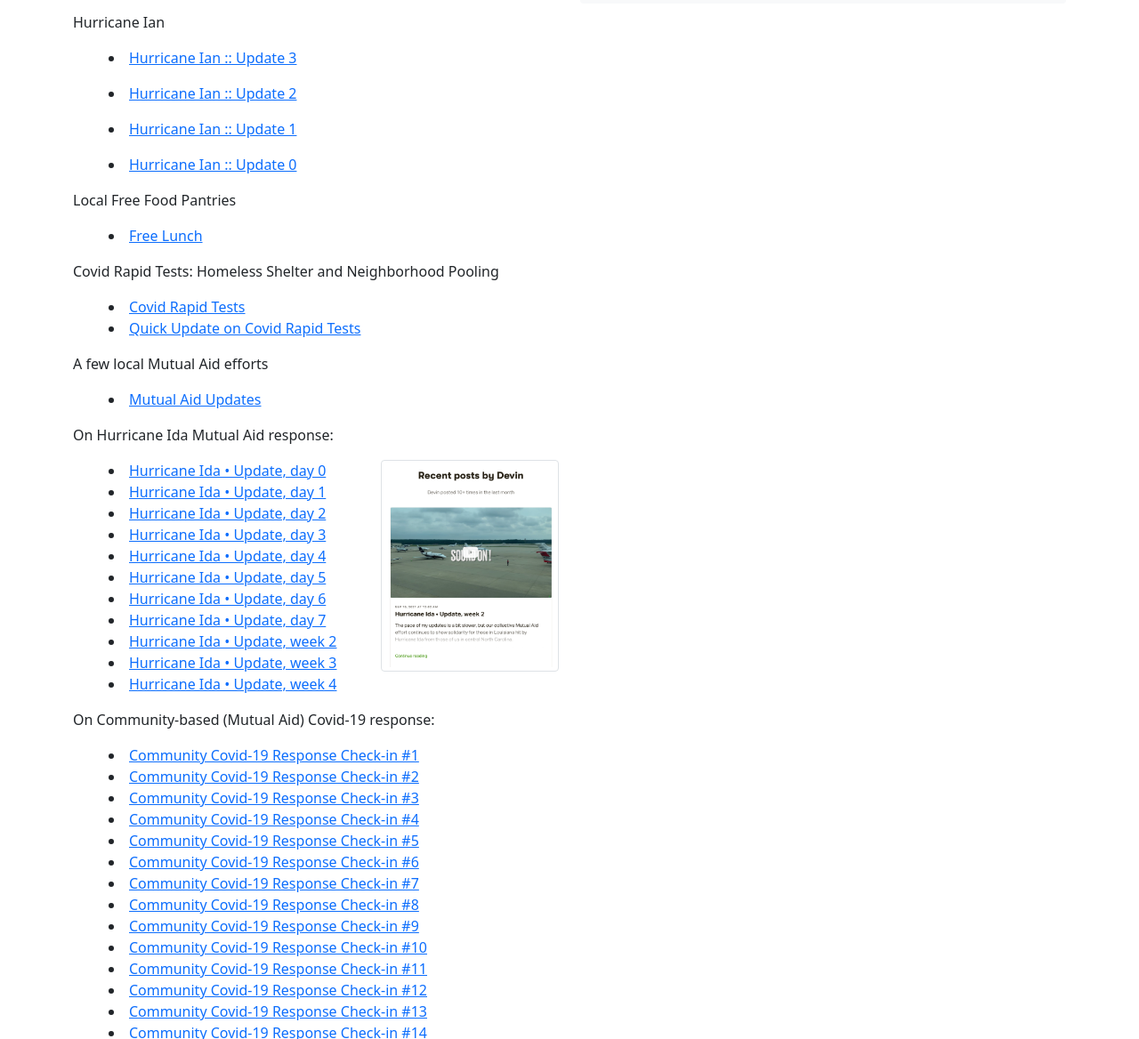
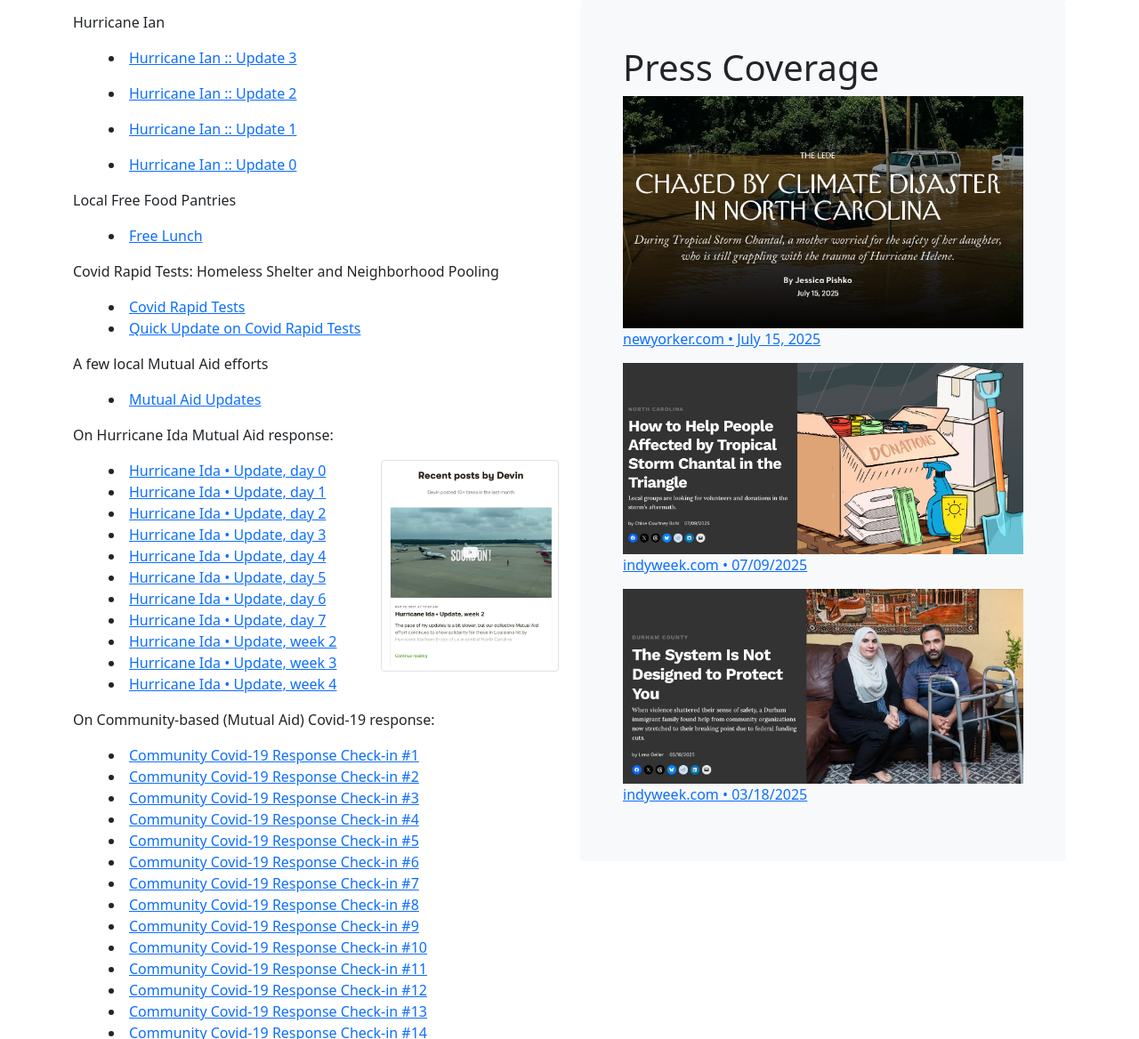
Before and after one commit to lindsaycarbonell/tma, a plain HTML site: page blog.html in a window 1280 px wide. Shown: the part 931-2099 px from the top of the page at 89% size. Drawn offline with Linux system fonts and the light colour scheme.

Commit message:
language update requested by Day One

```diff
--- a/blog.html
+++ b/blog.html
@@ -593,7 +593,19 @@
               </a>
             </p>
           </div>
+          <div class="bg-light p-5 rounded">
+            <h1>Press Coverage</h1>
+            <a href="https://www.newyorker.com/news/the-lede/chased-by-climate-disaster-in-north-carolina" target="_blank"><img src="img/chased.jpg" style="max-width: 100%; height: auto;"></a>
+            <p style="margin-bottom: 15px;"><a href="https://www.newyorker.com/news/the-lede/chased-by-climate-disaster-in-north-carolina" target="_blank">newyorker.com &bull; July 15, 2025</a></p>
+
+            <a href="https://indyweek.com/news/northcarolina/chantal-how-to-help-mutual-aid/" target="_blank"><img src="img/how-to-help.jpg" style="max-width: 100%; height: auto;"></a>
+            <p style="margin-bottom: 15px;"><a href="https://indyweek.com/news/northcarolina/chantal-how-to-help-mutual-aid/" target="_blank">indyweek.com &bull; 07/09/2025</a></p>
+
+            <a href="https://indyweek.com/news/durham/durham-nc-immigrants-assault-community-support/" target="_blank"><img src="img/the-system.jpg" style="max-width: 100%; height: auto;"></a>
+            <p style="margin-bottom: 15px;"><a href="https://indyweek.com/news/durham/durham-nc-immigrants-assault-community-support/" target="_blank">indyweek.com &bull; 03/18/2025</a></p>
+          </div>
         </div>
+
       </div>
     </main>
 
```
Also changed, not shown: debbie.html (+2 -1 lines), helene.html (+2 -1 lines), index.html (+2 -1 lines), img/cashapp.jpeg (added), img/chased.jpg (added), img/how-to-help.jpg (added), img/the-system.jpg (added), img/venmo.jpg (added).
